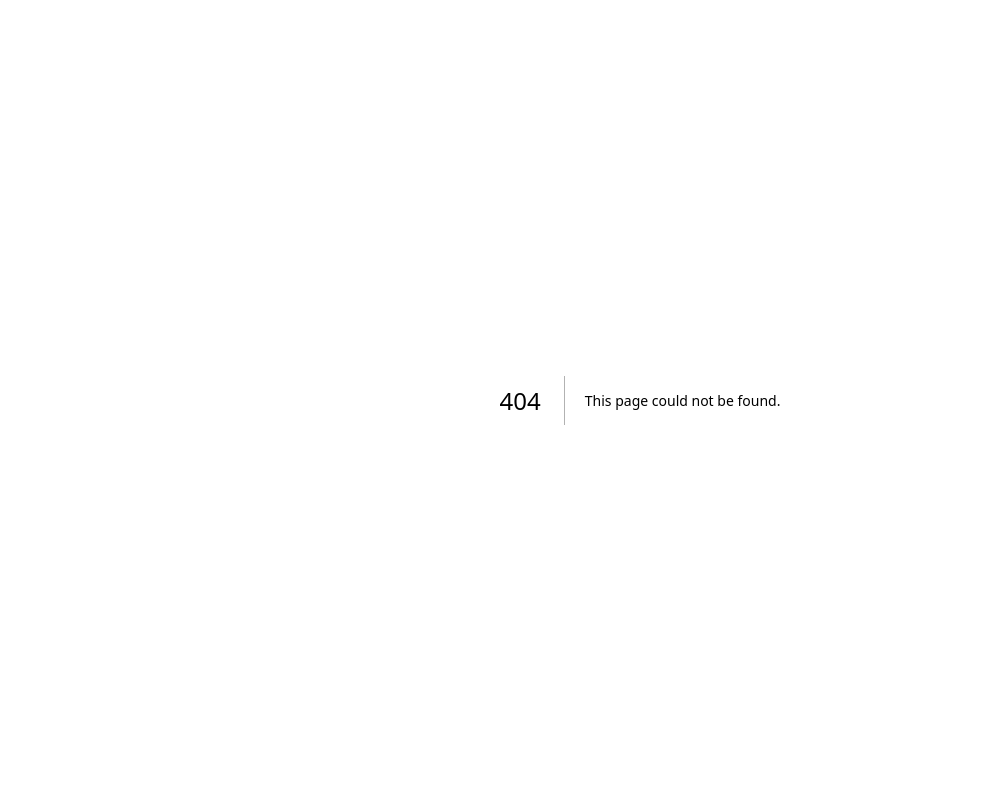
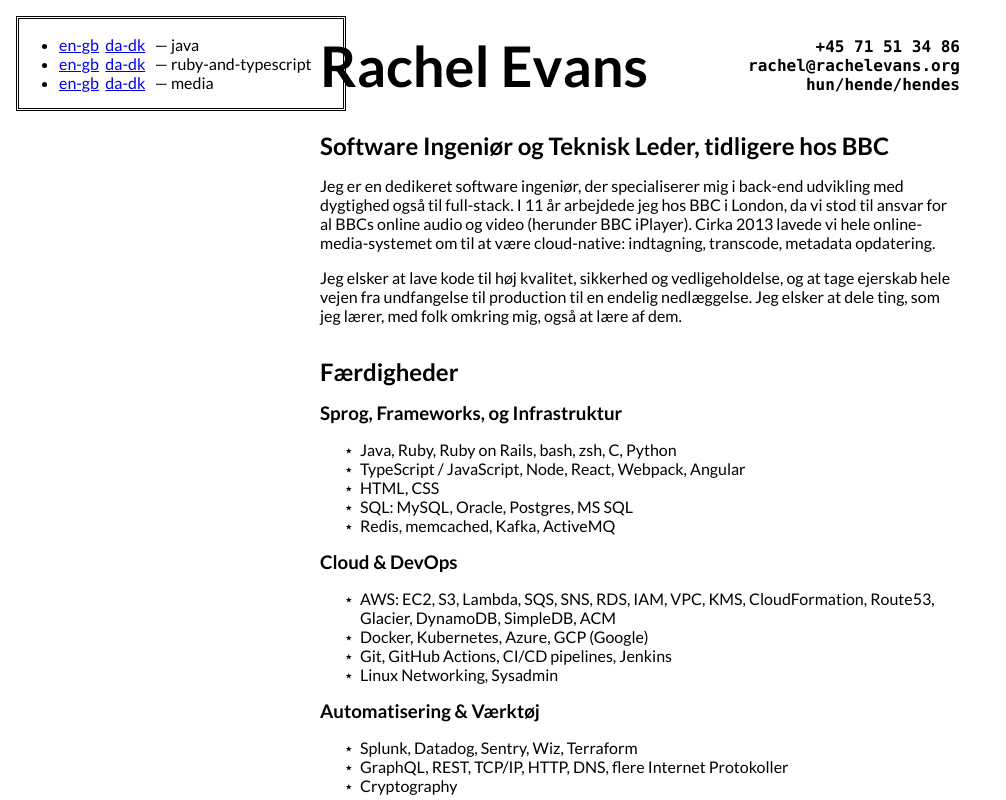
Before and after one commit to rvedotrc/my-cv, a Next.js app: page /da-dk/media in a window 1280 px wide. Before the commit this address had no page. Shown: the top 800 px of the page, without its empty margins (0-1006 px from the left). Built offline with nearby package versions, Linux system fonts and the light colour scheme.

Commit message:
feat: media focus

```diff
--- /dev/null
+++ b/src/app/da-dk/media/page.tsx
@@ -0,0 +1,27 @@
+import CV from "../page";
+
+const page = () => (
+  <CV
+    pitchTitle="Software Ingeniør og Teknisk Leder, tidligere hos BBC"
+    pitchText={
+      <>
+        <p>
+          Jeg er en dedikeret software ingeniør, der specialiserer mig i
+          back-end udvikling med dygtighed også til full-stack. I 11 år
+          arbejdede jeg hos BBC i London, da vi stod til ansvar for al BBCs
+          online audio og video (herunder BBC iPlayer). Cirka 2013 lavede vi
+          hele online-media-systemet om til at være cloud-native: indtagning,
+          transcode, metadata opdatering.
+        </p>
+        <p>
+          Jeg elsker at lave kode til høj kvalitet, sikkerhed og
+          vedligeholdelse, og at tage ejerskab hele vejen fra undfangelse til
+          production til en endelig nedlæggelse. Jeg elsker at dele ting, som
+          jeg lærer, med folk omkring mig, også at lære af dem.
+        </p>
+      </>
+    }
+  />
+);
+
+export default page;
--- a/src/app/da-dk/page.tsx
+++ b/src/app/da-dk/page.tsx
@@ -488,7 +488,7 @@ export default function Home({
             </li>
             <li>
               <span>GitHub:</span>
-              <span className="code">@rvedotrc</span>
+              <span className="code">@rvedotrc &amp; @blaahaj</span>
             </li>
             <li>
               <span>Bopæl:</span>
--- /dev/null
+++ b/src/app/en-gb/media/page.tsx
@@ -0,0 +1,27 @@
+import CV from "../page";
+
+const page = () => (
+  <CV
+    pitchTitle="Software Engineer and Technical Leader, ex-BBC"
+    pitchText={
+      <>
+        <p>
+          I am a dedicated software engineer specialising in back-end
+          development with full-stack proficiency. For 11 years I worked at the
+          BBC in London, where my team was responsible for all of the BBC's
+          online audio and video, including BBC iPlayer. In 2013 we remade the
+          entire media processing system to be cloud-native: ingest, transcode,
+          metadata update.
+        </p>
+        <p>
+          I love producing quality, secure, maintainable code, and taking
+          ownership all the way from conception to production to eventual
+          decommissioning. As well as learning from others, I love mentoring
+          those around me, using my experience to build up the whole team.
+        </p>
+      </>
+    }
+  />
+);
+
+export default page;
--- a/src/app/en-gb/page.tsx
+++ b/src/app/en-gb/page.tsx
@@ -485,7 +485,7 @@ export default function Home({
             </li>
             <li>
               <span>GitHub:</span>
-              <span className="code">@rvedotrc</span>
+              <span className="code">@rvedotrc &amp; @blaahaj</span>
             </li>
             <li>
               <span>Residence:</span>
--- /dev/null
+++ b/src/app/switcher/page.module.css
@@ -0,0 +1,3 @@
+.language {
+  margin-inline-end: 0.4em;
+}
--- a/src/app/switcher/page.tsx
+++ b/src/app/switcher/page.tsx
@@ -1,14 +1,22 @@
+import { languages, variants } from "@/axes";
 import Link from "next/link";
+import styles from "./page.module.css";
 
 export default function Switcher() {
   return (
     <div className="switcher">
       <ul>
-        {["java", "ruby-and-typescript"].map((k) => (
+        {variants.map((k) => (
           <li key={k}>
-            <Link href={`/en-gb/${k}`}>en-gb</Link>
-            {" | "}
-            <Link href={`/da-dk/${k}`}>da-dk</Link>
+            {languages.map((lang) => (
+              <Link
+                className={styles.language}
+                key={lang}
+                href={`/${lang}/${k}`}
+              >
+                {lang}
+              </Link>
+            ))}
             {" — "}
             {k}
           </li>
--- a/src/axes.ts
+++ b/src/axes.ts
@@ -1,2 +1,2 @@
 export const languages = ["en-gb", "da-dk"] as const;
-export const variants = ["java", "ruby-and-typescript"] as const;
+export const variants = ["java", "ruby-and-typescript", "media"] as const;
```
